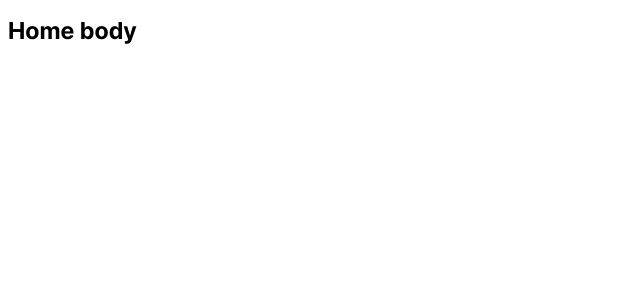
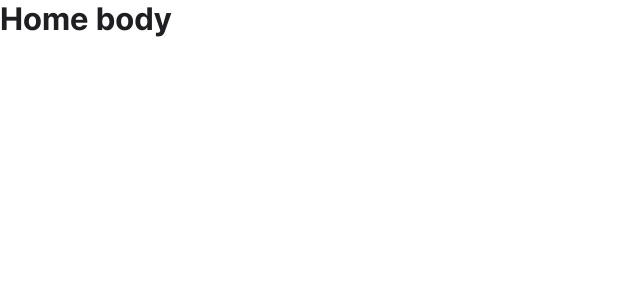
Before and after one commit to hazzuu123/Quent, a React (Vite) app: page / in a window 1280 px wide. Shown: the top 300 px of the page, without its empty margins (0-640 px from the left). Built offline with nearby package versions, Linux system fonts and the light colour scheme.

Commit message:
Feat: 테마 파일 및 전역 css 변경

```diff
--- a/src/style/global.ts
+++ b/src/style/global.ts
@@ -1,5 +1,4 @@
 import { createGlobalStyle } from "styled-components";
-import theme from "./theme";
 
 const GlobalStyle = createGlobalStyle`
     *, *::before, *::after {
@@ -8,9 +7,15 @@ const GlobalStyle = createGlobalStyle`
 
     body {
         font-family: "Pretendard";
-        font-size: ${theme.fontSize.B2};
         font-weight: 400;
+        color: ${({ theme }) => theme.color.gray10};
+        margin: 0;
     }
+    h1 {
+        margin: 0;
+    }
+
+
 `;
 
 export default GlobalStyle;
--- a/src/style/theme.ts
+++ b/src/style/theme.ts
@@ -1,35 +1,70 @@
-// interface Theme {
-//   color: {
-//     [key in string]: string;
-//   };
-//   fontSize: {
-//     [key in string]: string;
-//   };
-// }
+type ColorKey =
+  | "main"
+  | "white"
+  | "sub1"
+  | "sub2"
+  | "sub3"
+  | "sub4"
+  | "sub5"
+  | "gray1"
+  | "gray2"
+  | "gray3"
+  | "gray4"
+  | "gray5"
+  | "gray6"
+  | "gray7"
+  | "gray8"
+  | "gray9"
+  | "gray10"
+  | "dimmed";
 
-const theme = {
+export type LayoutWidth = "large" | "medium" | "small";
+export type BorderRadius = "default";
+
+interface Theme {
   color: {
-    blue: "#4EA3FF",
-    red: "#FF8E8E",
-    white: "#FFFFFF",
-    mainBlack: "#191919",
-    gray70: "#4D4D4D",
-    gray60: "#7F7F7F",
-    gray50: "#9A9A9A",
-    lightGray: "#F9FAFB",
-    darkPurple: "#4229A3",
-    basicPurple: "#6053E9",
-    mainPurple: "#7A6EFE",
-    middlePurple: "#B4ADFF",
-    lightPurple: "#E5E3FF",
-    palePurple: "#F9F8FF",
+    [key in ColorKey]: string;
+  };
+  layout: {
+    width: {
+      [key in LayoutWidth]: string;
+    };
+  };
+  borderRadius: {
+    [key in BorderRadius]: string;
+  };
+}
+
+const theme: Theme = {
+  color: {
+    main: "#7467FF",
+    white: "#fff",
+    sub1: "#FBFAFF",
+    sub2: "#F0EEFF",
+    sub3: "#DEDAFF",
+    sub4: "#C8C2FF",
+    sub5: "#948BFF",
+    gray1: "#EFEFF1",
+    gray2: "#E6E6ED",
+    gray3: "#D7D7E3",
+    gray4: "#C8C8D6",
+    gray5: "#B0B0BF",
+    gray6: "#9797A8",
+    gray7: "#878795",
+    gray8: "#6D6D7D",
+    gray9: "#4C4C57",
+    gray10: "#1F1F23",
+    dimmed: "#00000066",
   },
-  fontSize: {
-    T1: "1.5rem",
-    T2: "1.0625rem",
-    B1: ".875rem",
-    B2: ".75rem",
-    B3: ".625rem",
+  layout: {
+    width: {
+      large: "1020px",
+      medium: "760px",
+      small: "360px",
+    },
+  },
+  borderRadius: {
+    default: "0.75rem",
   },
 };
 
```
